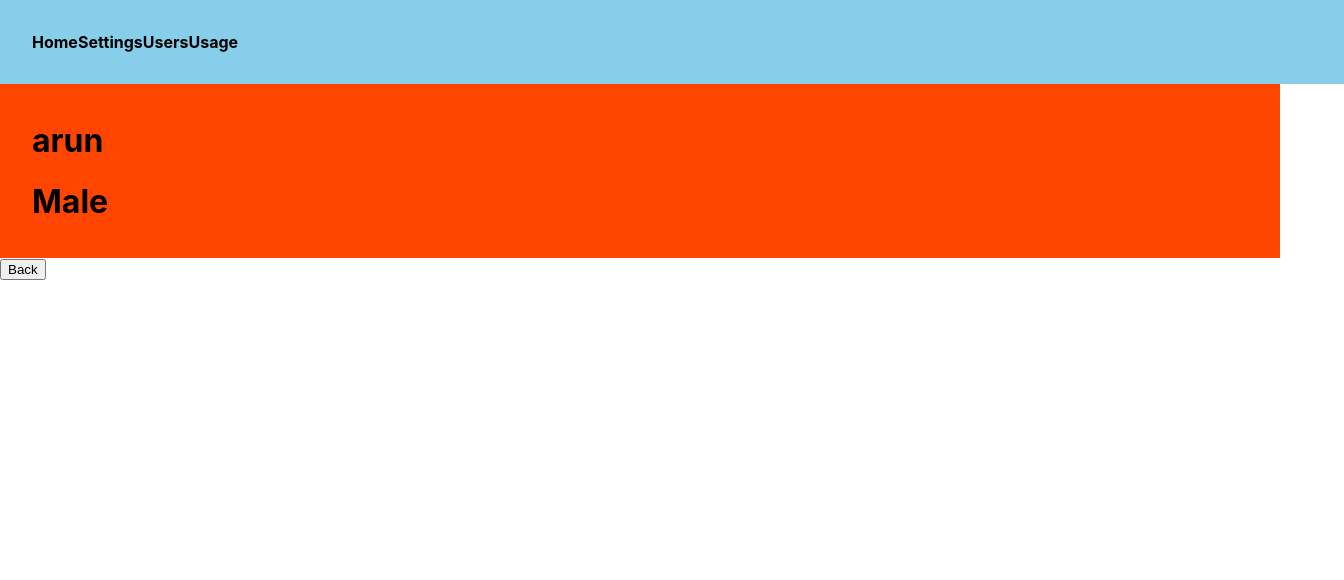
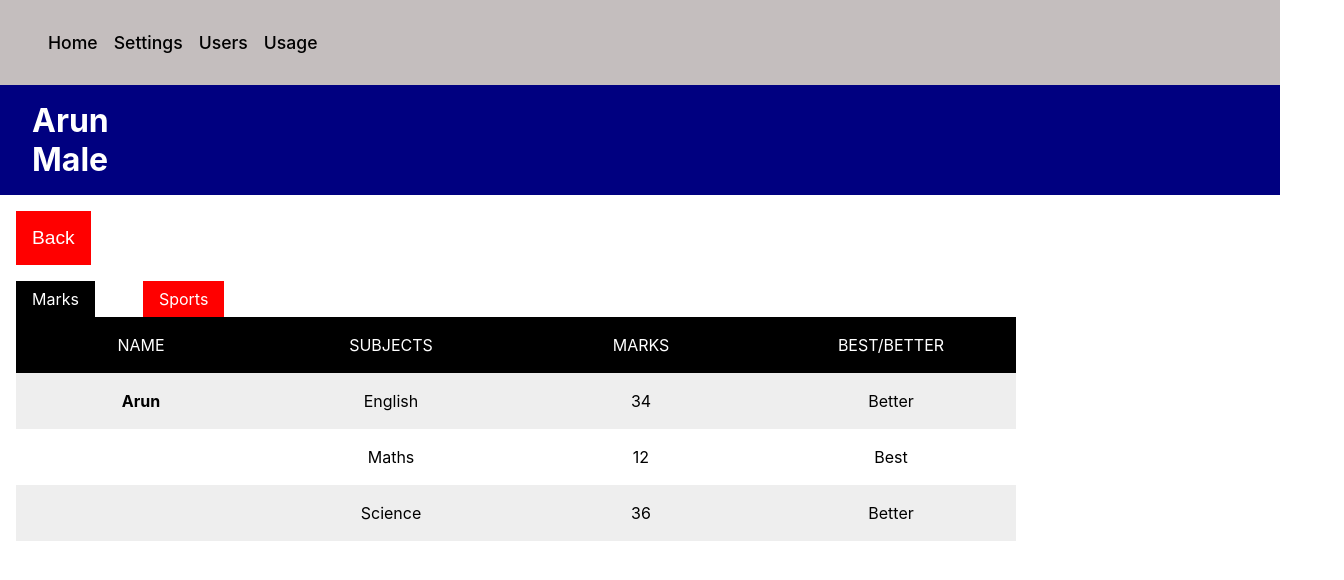
Before and after one commit to iambasilp/React-Router-Learn, a React (Create React App) app: page /Details/1 in a window 1280 px wide. Shown: the top 580 px of the page, 1344 px wide, since content can reach past the window. Built offline with nearby package versions, Linux system fonts and the light colour scheme.

Commit message:
Day Four and Five

```diff
--- a/public/data.json
+++ b/public/data.json
@@ -5,14 +5,14 @@
     "gender": "Male",
     "class" : 5,
     "Marks":{
-            "Maths":42,
+            "Maths":12,
             "English":34,
-            "Science":46
+            "Science":36
         },
         "Sports":{
-            "Football":6,
+            "Football":24,
             "Cricket":9,
-            "Volleyball":3
+            "Volleyball":36
         }
   },
   {
@@ -23,12 +23,12 @@
     "Marks":{
             "Maths":42,
             "English":34,
-            "Science":46
+            "Science":26
         },
         "Sports":{
             "Football":6,
-            "Cricket":9,
-            "Volleyball":3
+            "Cricket":29,
+            "Volleyball":13
         }
   },
 
@@ -40,12 +40,12 @@
     "Marks":{
             "Maths":42,
             "English":34,
-            "Science":46
+            "Science":26
         },
         "Sports":{
-            "Football":6,
-            "Cricket":9,
-            "Volleyball":3
+            "Football":16,
+            "Cricket":49,
+            "Volleyball":37
         }
   },
   {
@@ -54,14 +54,14 @@
     "gender": "Male",
     "class" : 8,
     "Marks":{
-            "Maths":42,
-            "English":34,
+            "Maths":41,
+            "English":14,
             "Science":46
         },
         "Sports":{
-            "Football":6,
-            "Cricket":9,
-            "Volleyball":3
+            "Football":28,
+            "Cricket":39,
+            "Volleyball":34
         }
 
   },
@@ -72,13 +72,13 @@
     "class" : 9,
     "Marks":{
             "Maths":42,
-            "English":4,
-            "Science":46
+            "English":42,
+            "Science":40
         },
         "Sports":{
-            "Football":2,
-            "Cricket":2,
-            "Volleyball":3
+            "Football":21,
+            "Cricket":23,
+            "Volleyball":31
         }
   },
   {
--- a/src/App.js
+++ b/src/App.js
@@ -8,6 +8,8 @@ import { Usage } from './Pages/Usage';
 import { Details } from './Pages/Details';
 import Header from './components/Header';
 import { Notfound } from './Pages/Notfound';
+import { Marks } from './Pages/Marks';
+import { Sports } from './Pages/Sports'
 
 
 function App() {
@@ -18,15 +20,17 @@ function App() {
         <Header />
       </div>
       <Routes>
-        <Route path='*' element={<Notfound />}></Route>
         <Route path='/' element={<Home />}></Route>
         <Route path='Home' element={<Home />} />
         <Route path='Settings' element={<Settings />} />
         <Route path='Users' element={<Users />} />
         <Route path='Usage' element={<Usage />} />
         <Route path='Details' element={<Details />} />
-        <Route path='Details/:userId' element={<Details />} />
-
+        <Route path='Details/:userId' element={<Details />}>
+          <Route index element={<Marks />}></Route>
+          <Route path="Sports" element={<Sports />}></Route>
+        </Route>
+        <Route path='*' element={<Notfound />}></Route>
       </Routes>
     </BrowserRouter>
 
--- /dev/null
+++ b/src/Pages/Details.css
@@ -0,0 +1,31 @@
+.sub-menu {
+  margin-top: 1rem 0rem 1rem 1rem;
+  display: flex;
+  column-gap: 1rem;
+}
+.sub-menu .menu{
+    margin: 1rem 1rem 0rem 1rem;
+    padding: .5rem 1rem;
+    text-transform: capitalize;
+    color: white;
+    background-color: red ;
+    transition: all ease 0.3s ;
+    border: none;
+    outline: none;
+}
+.sub-menu .active{
+    background-color: #000;
+}
+.backbutton{
+    margin: 1rem 1rem 0rem 1rem;
+    padding: 1rem 1rem;
+    border: none;
+    outline: none;
+    font-weight:500;
+    background-color: red;
+    color: white;
+    font-size: 1.2rem;
+}
+.backbutton:active{
+    background-color: black;
+}
--- a/src/Pages/Details.jsx
+++ b/src/Pages/Details.jsx
@@ -1,7 +1,13 @@
 import { useEffect, useState } from "react";
 import axios from "axios";
-import { useParams, useNavigate, useLocation } from "react-router-dom";
-
+import {
+  NavLink,
+  useParams,
+  useNavigate,
+  useLocation,
+  Outlet,
+} from "react-router-dom";
+import "./Details.css";
 export const Details = () => {
   const { userId } = useParams();
   const location = useLocation();
@@ -17,25 +23,36 @@ export const Details = () => {
       });
     }
   }, [userId, user]);
-
-  if(!user){
-    return null
+  if (!user) {
+    return null;
   }
 
   return (
     <div>
-      <div style={{ backgroundColor: "orangered", padding: "1rem 2rem" }}>
-        <h1>{user.name}</h1>
+      <div style={{ backgroundColor: "#000080",color:"white", padding: "1rem 2rem" }}>
+        <h1  style={{textTransform:"capitalize"}}>{user.name}</h1>
         <h1>{user.gender}</h1>
         <h1>{user.physics}</h1>
       </div>
       <button
+      className="backbutton"
         onClick={() => {
-          navigate("/Users");
+          navigate('/Users');
         }}
       >
         Back
       </button>
+      <div className="sub-menu">
+        <NavLink className="menu" to="" end>
+          Marks
+        </NavLink>
+        <NavLink className="menu" to="Sports">
+          Sports
+        </NavLink>
+      </div>
+      <div className="detail-body">
+        <Outlet context={user}/>
+      </div>
     </div>
   );
 };
--- /dev/null
+++ b/src/Pages/Marks.css
@@ -0,0 +1,55 @@
+
+
+  .box {
+    max-width: 1000px;
+    margin-right: auto;
+    margin-left: 1rem;
+    min-height: 100vh;
+  }
+  .table {
+    width: 100%;
+  }
+  .table-header {
+    display: flex;
+    width: 100%;
+    background: #000;
+    padding: 18px 0;
+  }
+  .table-row {
+    display: flex;
+    width: 100%;
+    padding: 18px 0;
+  }
+  .table-row:nth-of-type(odd) {
+    background: #EEEEEE;
+  }
+  .table-data, .header__item {
+    flex: 1 1 20%;
+    text-align: center;
+  }
+  .header__item {
+    text-transform: uppercase;
+  }
+  .filter__link {
+    color: white;
+    text-decoration: none;
+    position: relative;
+    display: inline-block;
+    padding-left: 24px;
+    padding-right: 24px;
+  }
+  .filter__link::after {
+    content: '';
+    position: absolute;
+    right: -18px;
+    color: white;
+    font-size: 12px;
+    top: 50%;
+    transform: translateY(-50%);
+  }
+  .filter__link.desc::after {
+    content: '(desc)';
+  }
+  .filter__link.asc::after {
+    content: '(asc)';
+  }
--- a/src/Pages/Marks.jsx
+++ b/src/Pages/Marks.jsx
@@ -1,7 +1,69 @@
-import React from 'react'
-
+import React from "react";
+import { useOutletContext } from "react-router-dom";
+import "./Marks.css";
 export const Marks = () => {
+  const { Marks, name } = useOutletContext();
+  console.log(Marks,name);
   return (
-    <div>Marks</div>
-  )
-}
+    <>
+      <div className="box">
+        <div className="table">
+          <div className="table-header">
+            <div className="header__item">
+              <a id="name" className="filter__link" href="#">
+                Name
+              </a>
+            </div>
+            <div className="header__item">
+              <a
+                id="subject"
+                className="filter__link filter__link--number"
+                href="#"
+              >
+                Subjects
+              </a>
+            </div>
+            <div className="header__item">
+              <a
+                id="draws"
+                className="filter__link filter__link--number"
+                href="#"
+              >
+                Marks
+              </a>
+            </div>
+            <div className="header__item">
+              <a
+                id="losses"
+                className="filter__link filter__link--number"
+                href="#"
+              >
+                BEST/BETTER
+              </a>
+            </div>
+          </div>
+          <div className="table-content">
+            <div className="table-row">
+              <div className="table-data" style={{fontWeight:"bold",textTransform:"capitalize",fontSize:"1rem"}}>{name}</div>
+              <div className="table-data">English</div>
+              <div className="table-data">{Marks.English}</div>
+              <div className="table-data">{(Marks.English > 30 ? "Better" : "Best")}</div>
+            </div>
+            <div className="table-row">
+              <div className="table-data"></div>
+              <div className="table-data">Maths</div>
+              <div className="table-data">{Marks.Maths}</div>
+              <div className="table-data">{(Marks.Maths > 30 ? "Better" : "Best")}</div>
+            </div>
+            <div className="table-row">
+              <div className="table-data"></div>
+              <div className="table-data">Science</div>
+              <div className="table-data">{Marks.Science}</div>
+              <div className="table-data">{(Marks.Science > 30 ? "Better" : "Best")}</div>
+            </div>
+          </div>
+        </div>
+      </div>
+    </>
+  );
+};
--- /dev/null
+++ b/src/Pages/Sports.jsx
@@ -0,0 +1,101 @@
+import React from "react";
+import { useOutletContext } from "react-router";
+export const Sports = () => {
+  const { Sports, name } = useOutletContext();
+
+  return (
+    <>
+      <div className="box">
+        <div className="table">
+          <div className="table-header">
+            <div className="header__item">
+              <a id="name" className="filter__link" href="#">
+                Name
+              </a>
+            </div>
+            <div className="header__item">
+              <a
+                id="subject"
+                className="filter__link filter__link--number"
+                href="#"
+              >
+                Games
+              </a>
+            </div>
+            <div className="header__item">
+              <a
+                id="draws"
+                className="filter__link filter__link--number"
+                href="#"
+              >
+                Leads
+              </a>
+            </div>
+            <div className="header__item">
+              <a
+                id="losses"
+                className="filter__link filter__link--number"
+                href="#"
+              >
+                BEST/BETTER
+              </a>
+            </div>
+          </div>
+          <div className="table-content">
+            <div className="table-row">
+              <div
+                className="table-data"
+                style={{
+                  fontWeight: "bold",
+                  textTransform: "capitalize",
+                  fontSize: "1rem",
+                }}
+              >
+                {name}
+              </div>
+              <div className="table-data">Cricket</div>
+              <div className="table-data">{Sports.Cricket}</div>
+              <div className="table-data">
+                {Sports.Cricket > 30 ? "Better" : "Best"}
+              </div>
+            </div>
+            <div className="table-row">
+              <div
+                className="table-data"
+                style={{
+                  fontWeight: "bold",
+                  textTransform: "capitalize",
+                  fontSize: "1rem",
+                }}
+              >
+
+              </div>
+              <div className="table-data">Football</div>
+              <div className="table-data">{Sports.Football}</div>
+              <div className="table-data">
+                {Sports.Football > 30 ? "Better" : "Best"}
+              </div>
+            </div>
+            <div className="table-row">
+              <div
+                className="table-data"
+                style={{
+                  fontWeight: "bold",
+                  textTransform: "capitalize",
+                  fontSize: "1rem",
+                }}
+              >
+
+              </div>
+              <div className="table-data">Volleyball</div>
+              <div className="table-data">{Sports.Volleyball}</div>
+              <div className="table-data">
+                {Sports.Volleyball > 30 ? "Better" : "Best"}
+              </div>
+            </div>
+          </div>
+        </div>
+      </div>
+    </>
+  );
+};
--- a/src/Pages/Users.jsx
+++ b/src/Pages/Users.jsx
@@ -46,7 +46,7 @@ export const Users = () => {
         return (
           <div onClick={()=>{
             navigate(`/Details/${item.id}`,{
-              replace:true,
+              replace:false,
               state:{
                 data:item,
               }
--- a/src/components/Header.css
+++ b/src/components/Header.css
@@ -1,22 +1,22 @@
 .header{
     width: 100%;
     padding: 2rem 2rem;
-    background-color: skyblue;
+    background-color: rgb(196, 190, 190);
 }
 .nav{
     display: flex;
     justify-content: flex-start;
 
 }
-a{
+.header a{
     color: black;
-    font-weight: bold;
+    font-weight: 500;
+    padding-left: 1rem;
+    font-size: 1.1rem;
     text-decoration: none;
 
 }
-a.active{
-    background-color: white;
-    padding: .5rem 1rem;
-    color: black;
+.header a.active{
+    color: #000080;
     border-radius: 2rem;
 }
--- a/src/index.css
+++ b/src/index.css
@@ -1,3 +1,14 @@
+*,::before,::after{
+  margin: 0;
+  padding: 0;
+  box-sizing: border-box;
+}
+a{
+  text-decoration: none;
+}
+ul,li{
+  list-style: none;
+}
 body {
   margin: 0;
   font-family: -apple-system, BlinkMacSystemFont, 'Segoe UI', 'Roboto', 'Oxygen',
```
Also changed, not shown: src/Pages/Users.css (+6 -2 lines).
